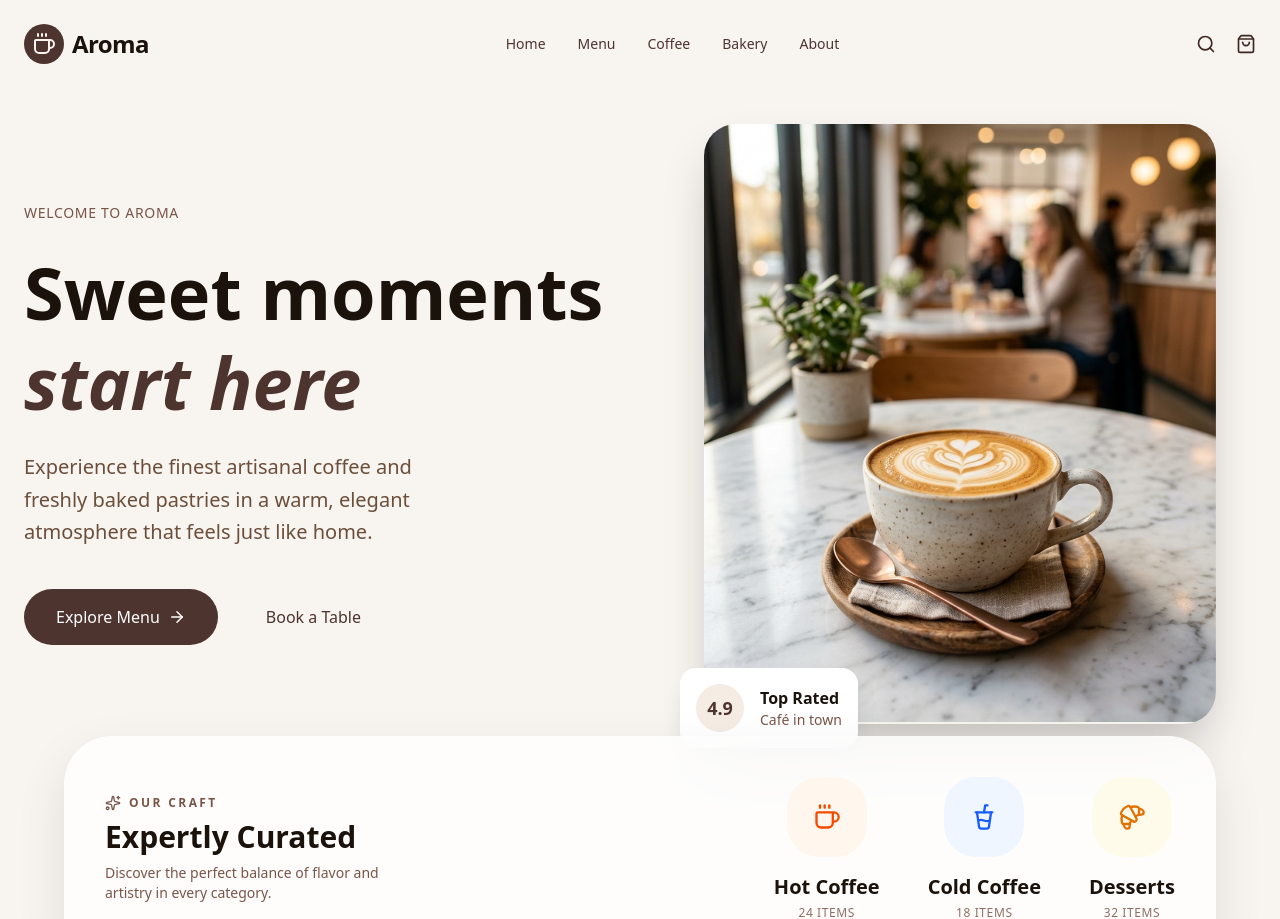
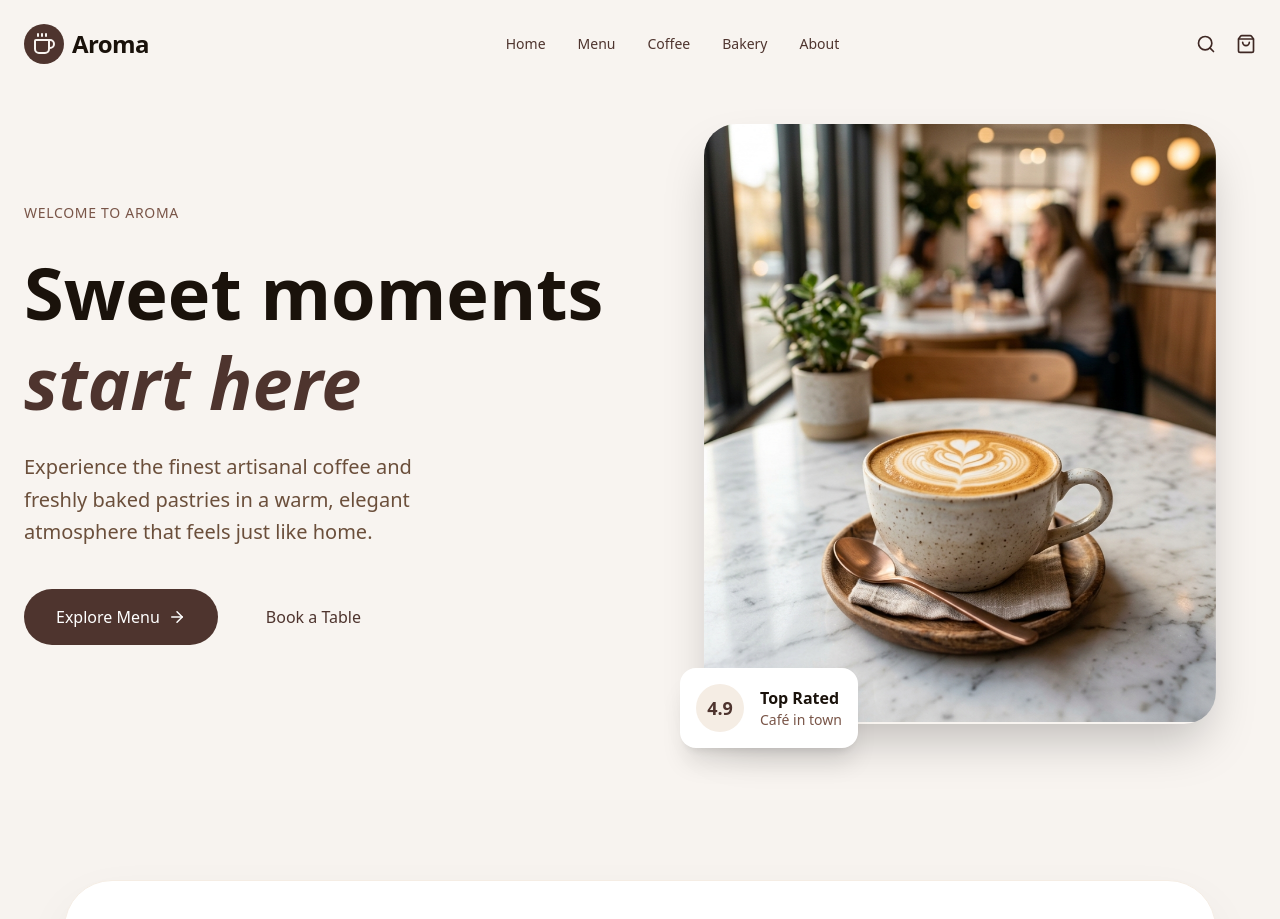
Before and after one commit to jay2006-dev/Cafe, a Next.js app: page / in a window 1280 px wide. Shown: the top 919 px of the page. Built offline with nearby package versions, Linux system fonts and the light colour scheme; a web font is replaced by a local one.

Commit message:
fix: adjust categories positioning and update icons for better visibility

```diff
--- a/src/components/CategoriesSection.tsx
+++ b/src/components/CategoriesSection.tsx
@@ -1,7 +1,7 @@
 "use client";
 
 import { motion } from "framer-motion";
-import { Coffee, CupSoda, Croissant, Sparkles } from "lucide-react";
+import { Coffee, IceCream, Cookie, Sparkles } from "lucide-react";
 
 export default function CategoriesSection() {
   const categories = [
@@ -14,8 +14,8 @@ export default function CategoriesSection() {
       description: "Steaming artisanal blends"
     },
     {
-      name: "Cold Coffee",
-      icon: <CupSoda size={28} />,
+      name: "Cold Brew",
+      icon: <IceCream size={28} />,
       items: "18 Items",
       color: "bg-blue-50",
       iconColor: "text-blue-600",
@@ -23,7 +23,7 @@ export default function CategoriesSection() {
     },
     {
       name: "Desserts",
-      icon: <Croissant size={28} />,
+      icon: <Cookie size={28} />,
       items: "32 Items",
       color: "bg-amber-50",
       iconColor: "text-amber-600",
@@ -32,14 +32,14 @@ export default function CategoriesSection() {
   ];
 
   return (
-    <section className="relative z-20 px-6 -mt-16 mb-16">
+    <section className="relative z-20 px-6 py-20 bg-coffee-50/50">
       <div className="max-w-6xl mx-auto">
         <motion.div
           initial={{ opacity: 0, y: 40 }}
           whileInView={{ opacity: 1, y: 0 }}
           viewport={{ once: true }}
           transition={{ duration: 0.8, ease: "easeOut" }}
-          className="bg-white/80 backdrop-blur-xl border border-white/20 rounded-[3rem] p-8 md:p-10 shadow-[0_20px_50px_rgba(0,0,0,0.1)] flex flex-col md:flex-row items-center justify-between gap-12"
+          className="bg-white rounded-[3rem] p-8 md:p-10 shadow-[0_20px_50px_rgba(0,0,0,0.05)] border border-coffee-100 flex flex-col md:flex-row items-center justify-between gap-12"
         >
           <div className="flex flex-col gap-2 max-w-xs text-center md:text-left">
             <div className="flex items-center gap-2 text-coffee-600 justify-center md:justify-start">
```
